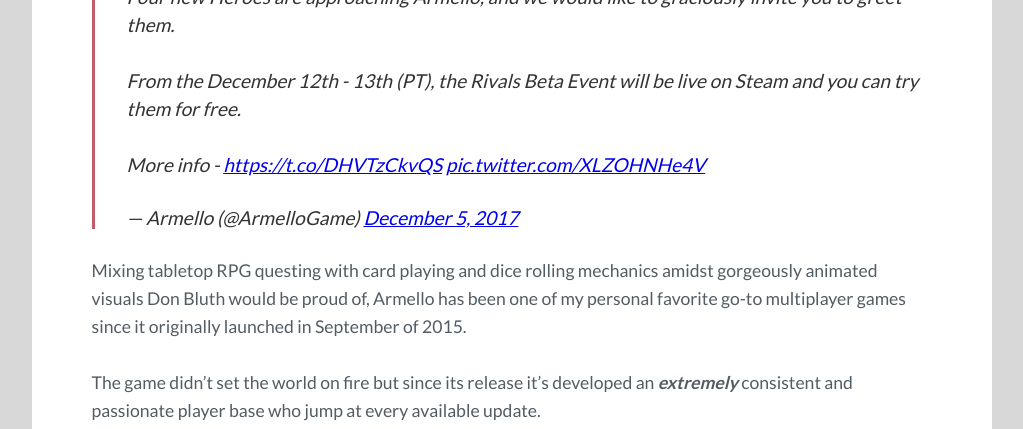
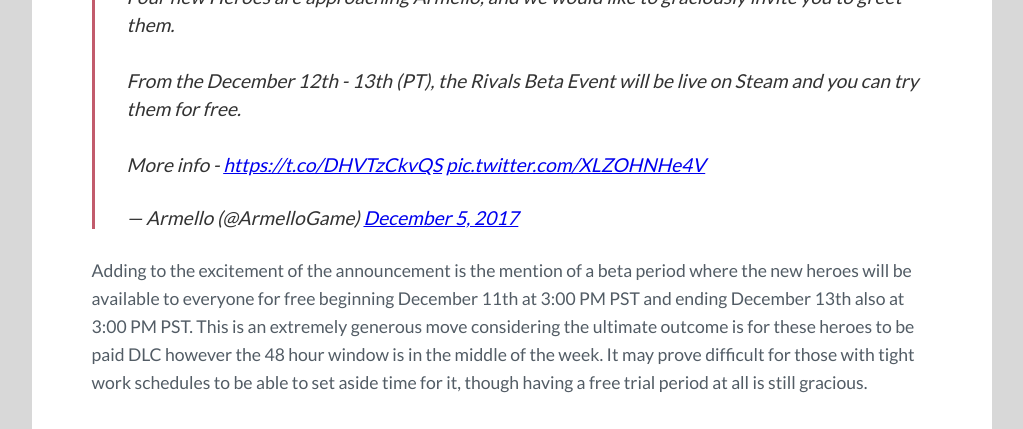
Before and after one commit to pizzapgh/broken_glasses, a Jekyll site: the page built from _posts/2017-12-05-digital-boardgame-armello-to-get-4-new-playable-heroes-announces-beta.markdown, in a window 1280 px wide and 900 px high, scrolled down 941 px, cut to the strip 0-429 px from the top of the window. Shown: the whole strip, without its empty margins (128-1151 px from the left). Built offline with Jekyll 4.4.1, drawn with Linux system fonts in a browser that asks for light colours; nearby versions of some CDN libraries; our own code applies the rules of GitHub Pages for plain Markdown files; comment, search, counter and statistics services are not loaded.

Commit message:
Updated Digital Boardgame Armello To Get 4 New Playable Heroes Announces Beta

```diff
--- a/_posts/2017-12-05-digital-boardgame-armello-to-get-4-new-playable-heroes-announces-beta.markdown
+++ b/_posts/2017-12-05-digital-boardgame-armello-to-get-4-new-playable-heroes-announces-beta.markdown
@@ -11,6 +11,8 @@
  <blockquote class="twitter-tweet" data-lang="en"><p lang="en" dir="ltr">Four new Heroes are approaching Armello, and we would like to graciously invite you to greet them.<br><br>From the December 12th - 13th (PT), the Rivals Beta Event will be live on Steam and you can try them for free.<br><br>More info - <a href="https://t.co/DHVTzCkvQS">https://t.co/DHVTzCkvQS</a> <a href="https://t.co/XLZOHNHe4V">pic.twitter.com/XLZOHNHe4V</a></p>&mdash; Armello (@ArmelloGame) <a href="https://twitter.com/ArmelloGame/status/937847835533369345?ref_src=twsrc%5Etfw">December 5, 2017</a></blockquote>
 <script async src="https://platform.twitter.com/widgets.js" charset="utf-8"></script>
 
+Adding to the excitement of the announcement is the mention of a beta period where the new heroes will be available to everyone for free beginning December 11th at 3:00 PM PST and ending December 13th also at 3:00 PM PST. This is an extremely generous move considering the ultimate outcome is for these heroes to be paid DLC however the 48 hour window is in the middle of the week. It may prove difficult for those with tight work schedules to be able to set aside time for it, though having a free trial period at all is still gracious.
+
 Mixing tabletop RPG questing with card playing and dice rolling mechanics amidst gorgeously animated visuals Don Bluth would be proud of, Armello has been one of my personal favorite go-to multiplayer games since it originally launched in September of 2015.
 
 The game didn't set the world on fire but since its release it's developed an ***extremely*** consistent and passionate player base who jump at every available update.
```
